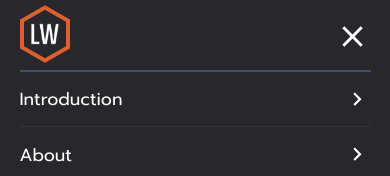
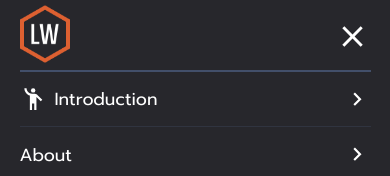
Before and after one commit to leoarthurwall/My-Portfolio, a React (Create React App) app: page / in a window 390 px wide. Both pictures are taken after a click on the icon 352 px from the left and 36 px from the top of the page. Shown: the top 176 px of the page. Built offline with nearby package versions, Linux system fonts and the light colour scheme; a web font is replaced by a local one.

Commit message:
added Icon to introduction section. and laid it out correctly on the menu bar

```diff
--- a/src/Components/Navbar/NavMobile/NavMobile.js
+++ b/src/Components/Navbar/NavMobile/NavMobile.js
@@ -7,6 +7,7 @@ import GitHubIcon from "@mui/icons-material/GitHub";
 import LinkedInIcon from "@mui/icons-material/LinkedIn";
 import EmailIcon from "@mui/icons-material/Email";
 import ContactPageIcon from "@mui/icons-material/ContactPage";
+import EmojiPeopleIcon from "@mui/icons-material/EmojiPeople";
 
 const NavMobile = ({ menuClicked, handleMenuClick, handleLinkClick }) => {
   return (
@@ -22,6 +23,8 @@ const NavMobile = ({ menuClicked, handleMenuClick, handleLinkClick }) => {
         <div className="nav-menu-modal-container">
           <ul className="nav-list-container-mobile">
             <li className="nav-list-item-mobile">
+              <EmojiPeopleIcon />
+              <div className="nav-list-item-mobile-inner-div">
                 <Link
                   onClick={handleLinkClick}
                   activeClass="active"
@@ -34,6 +37,7 @@ const NavMobile = ({ menuClicked, handleMenuClick, handleLinkClick }) => {
                   <p className="modal-menu-name">Introduction</p>
                 </Link>
                 <NavigateNextIcon />
+              </div>
             </li>
             <li className="nav-list-item-mobile">
               <Link
--- a/src/Components/Navbar/navbar.scss
+++ b/src/Components/Navbar/navbar.scss
@@ -41,6 +41,7 @@
 
     .nav-list-item-mobile, .nav-list-item{
         display: flex;
+        gap: 0.5rem;
         list-style: none;
         margin-left: 1.5rem;
         font-family: $font-family;
@@ -64,7 +65,12 @@
             }
         }
     }
-
+    .nav-list-item-mobile-inner-div{
+        display: flex;
+        justify-content: space-between;
+        align-items: center;
+        width: 100%;
+    }
 
 
     //NAV MODAL
```
Lines whose indentation alone changed are shown as unchanged.
